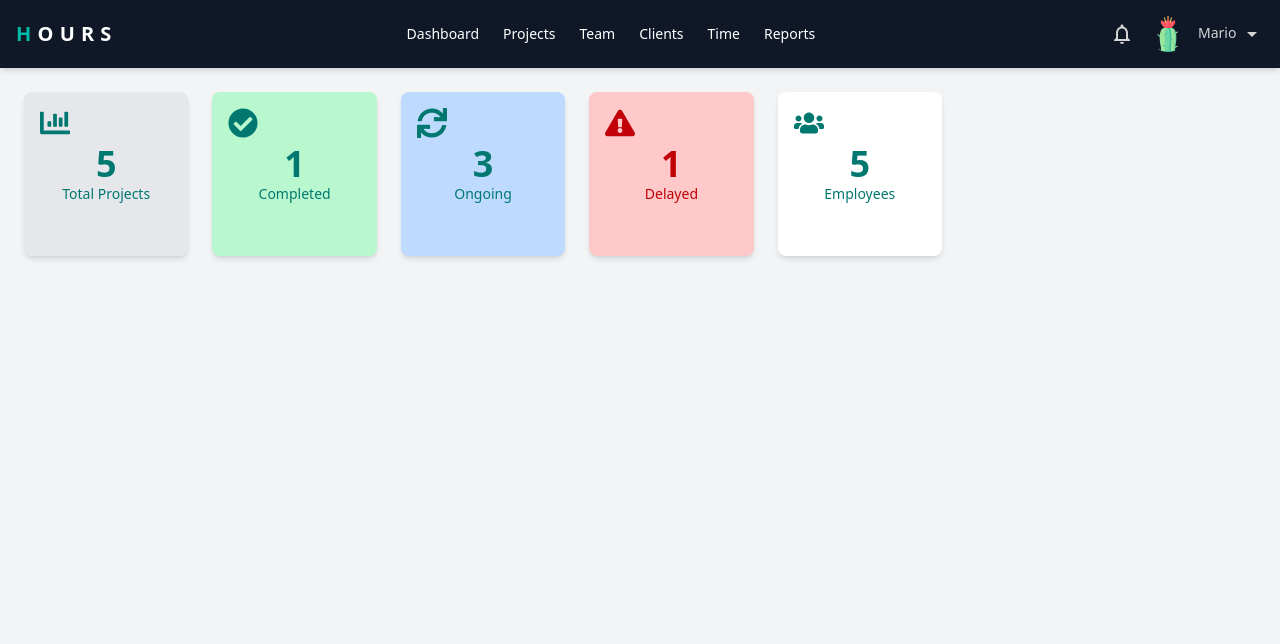
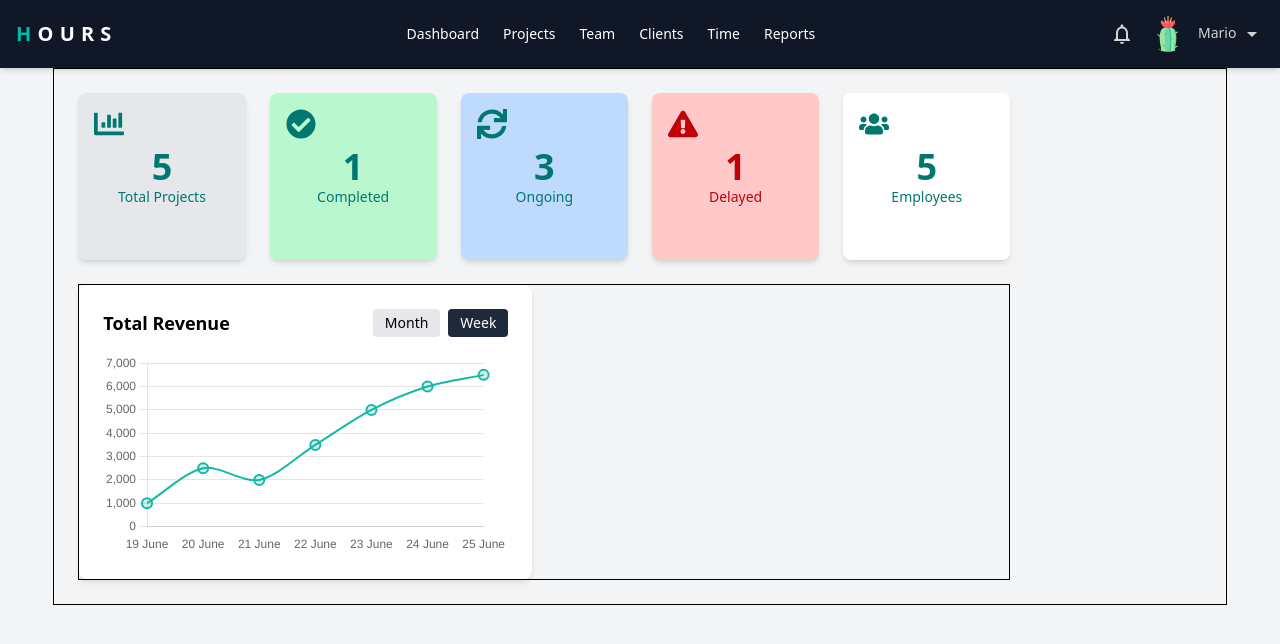
Before and after one commit to dSumitabha/hours, a React (Vite) app: page / in a window 1280 px wide. Shown: the top 644 px of the page. Built offline with nearby package versions, Linux system fonts and the light colour scheme.

Commit message:
Revenue chart using chart,js

```diff
--- a/package.json
+++ b/package.json
@@ -10,7 +10,9 @@
     "preview": "vite preview"
   },
   "dependencies": {
+    "chart.js": "^4.4.8",
     "react": "^19.0.0",
+    "react-chartjs-2": "^5.3.0",
     "react-dom": "^19.0.0",
     "react-icons": "^5.5.0"
   },
--- a/src/App.jsx
+++ b/src/App.jsx
@@ -1,5 +1,6 @@
 import Navbar from "./components/Navbar";
 import StatsCards from "./components/StatsCards";
+import RevenueChart from "./components/RevenueChart";
 
 const App = () => {
   return (
@@ -7,14 +8,15 @@ const App = () => {
       <Navbar />
 
       {/* Main Dashboard Layout */}
-      <div className="p-6 grid grid-cols-1 lg:grid-cols-4 gap-6">
+      <div className="w-11/12 mx-auto p-6 grid grid-cols-1 lg:grid-cols-12 gap-6 border">
         {/* Left Section (Stats, Charts, Budget Status) */}
-        <div className="lg:col-span-3 space-y-6">
+        <div className="lg:col-span-10 space-y-6">
             <StatsCards />
 
 
           {/* Charts Section */}
-          <div className="grid grid-cols-1 md:grid-cols-2 gap-6">
+          <div className="grid grid-cols-1 md:grid-cols-2 gap-6 border">
+            <RevenueChart />
 
           </div>
 
--- /dev/null
+++ b/src/components/RevenueChart.jsx
@@ -0,0 +1,56 @@
+import { Line } from "react-chartjs-2";
+import { Chart as ChartJS, LineElement, PointElement, CategoryScale, LinearScale, Tooltip, Legend } from "chart.js";
+import { useState } from "react";
+
+
+ChartJS.register(LineElement, PointElement, CategoryScale, LinearScale, Tooltip, Legend);
+
+const RevenueChart = () => {
+
+  const [timeFrame, setTimeFrame] = useState("week");
+
+  const data = {
+    labels: ["19 June", "20 June", "21 June", "22 June", "23 June", "24 June", "25 June"],
+    datasets: [
+      {
+        label: "Revenue (€)",
+        data: [1000, 2500, 2000, 3500, 5000, 6000, 6500],
+        borderColor: "#14b8a6",
+        backgroundColor: "rgba(20, 184, 166, 0.2)",
+        borderWidth: 2,
+        pointRadius: 5,
+        tension: 0.3,
+      },
+    ],
+  };
+
+  const options = {
+    responsive: true,
+    plugins: {
+      legend: { display: false },
+      tooltip: { enabled: true },
+    },
+    scales: {
+      x: { grid: { display: false } },
+      y: { beginAtZero: true },
+    },
+  };
+
+  return (
+    <div className="bg-white p-6 rounded-lg shadow-md">
+      {/*  Month/Week toggle at Header  */}
+      <div className="flex justify-between items-center mb-4">
+        <h2 className="text-lg font-semibold">Total Revenue</h2>
+        <div className="space-x-2">
+          <button className={`px-3 py-1 text-sm rounded ${timeFrame === "month" ? "bg-gray-800 text-white" : "bg-gray-200"}`} onClick={() => setTimeFrame("month")}>Month</button>
+          <button className={`px-3 py-1 text-sm rounded ${timeFrame === "week" ? "bg-gray-800 text-white" : "bg-gray-200"}`} onClick={() => setTimeFrame("week")}>Week</button>
+        </div>
+      </div>
+
+      {/* Main Revenue Chart */}
+      <Line data={data} options={options} />
+    </div>
+  );
+};
+
+export default RevenueChart;
```
Also changed, not shown: 1 other file (tests, documents, lock files or other folders).
